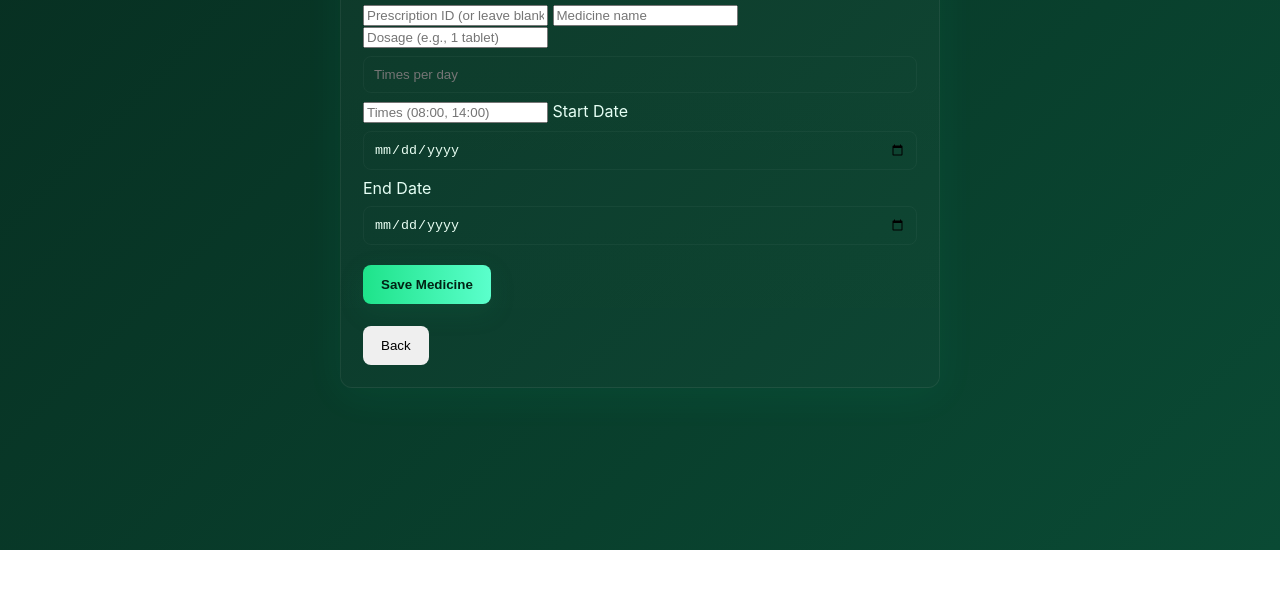
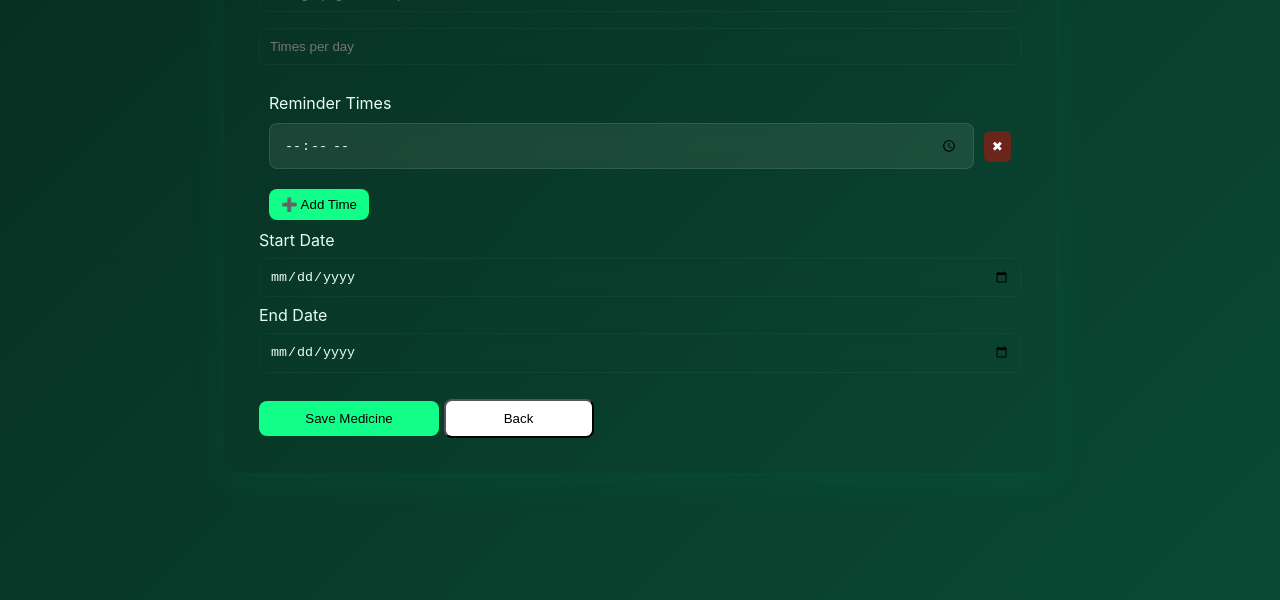
Before and after one commit to Heervita/Medical-Prescription-and-Reminder-App, a plain HTML site: page frontend/add_medicine.html in a window 1280 px wide. Shown: the part 250-850 px from the top of the page. Before the commit the page ends 800 px from the top, so only its background shows below. Drawn offline with Linux system fonts and the light colour scheme.

Commit message:
new_updated_frontend

```diff
--- a/frontend/add_medicine.html
+++ b/frontend/add_medicine.html
@@ -1,29 +1,101 @@
 <!DOCTYPE html>
-<html>
+<html lang="en">
 <head>
-  <meta charset="utf-8" />
+  <meta charset="UTF-8">
   <title>Add Medicine · MedGlow</title>
-  <link rel="stylesheet" href="style.css" />
+  <link rel="stylesheet" href="style.css">
 </head>
-<body class="neo-bg">
-  <div class="panel-shell">
-    <div class="panel glow-card">
-      <h2>Add Medicine</h2>
-      <input id="prescription_id" placeholder="Prescription ID (or leave blank)">
-      <input id="name" placeholder="Medicine name">
-      <input id="dosage" placeholder="Dosage (e.g., 1 tablet)">
-      <input id="frequency" type="number" placeholder="Times per day">
-      <input id="times" placeholder="Times (08:00, 14:00)">
+
+<body class="neo-bg fade-in">
+
+<div class="form-wrapper">
+  <div class="glow-card large">
+
+    <h2 class="title">Add Medicine 💊</h2>
+
+    <div class="form-grid">
+
+      <input type="text" id="prescription_id" placeholder="Prescription ID (or leave blank)" class="input">
+      <input type="text" id="name" placeholder="Medicine Name" class="input">
+      <input type="text" id="dosage" placeholder="Dosage (e.g., 1 tablet)" class="input">
+
+      <input type="number" id="frequency" placeholder="Times per day" class="input">
+
+      <!-- TIME PICKERS -->
+      <div class="time-box">
+        <label>Reminder Times</label>
+
+        <div id="timeContainer"></div>
+
+        <button type="button" class="add-btn" onclick="addTimePicker()">
+          ➕ Add Time
+        </button>
+      </div>
+
       <label>Start Date</label>
-      <input id="start_date" type="date">
+      <input type="date" id="start_date" class="input">
+
       <label>End Date</label>
-      <input id="end_date" type="date">
-      <button class="btn primary" onclick="addMedicine()">Save Medicine</button>
-      <div id="message" class="msg"></div>
-      <button class="btn" onclick="goTo('dashboard.html')">Back</button>
+      <input type="date" id="end_date" class="input">
+
     </div>
+
+    <div id="message" class="message"></div>
+
+    <button class="save-btn" onclick="saveMed()">Save Medicine</button>
+
+    <button class="back-btn" onclick="goTo('dashboard.html')">Back</button>
   </div>
+</div>
 
-  <script src="script.js"></script>
+<script src="script.js"></script>
+
+<script>
+  function addTimePicker() {
+      const container = document.getElementById("timeContainer");
+      const div = document.createElement("div");
+      div.className = "time-row";
+
+      div.innerHTML = `
+          <input type="time" class="timeInput input" required>
+          <button class="remove-btn" onclick="this.parentElement.remove()">✖</button>
+      `;
+
+      container.appendChild(div);
+  }
+
+  function saveMed() {
+      const token = localStorage.getItem("token");
+      if (!token) return alert("Login again!");
+
+      let times = [];
+      document.querySelectorAll(".timeInput").forEach(t => times.push(t.value));
+
+      fetch(`${BASE_URL}/medicine/`, {
+          method: "POST",
+          headers: {
+              "Content-Type": "application/json",
+              "Authorization": `Bearer ${token}`
+          },
+          body: JSON.stringify({
+              prescription_id: document.getElementById("prescription_id").value,
+              name: document.getElementById("name").value,
+              dosage: document.getElementById("dosage").value,
+              frequency: parseInt(document.getElementById("frequency").value),
+              times: times,
+              start_date: document.getElementById("start_date").value,
+              end_date: document.getElementById("end_date").value
+          })
+      })
+      .then(r => r.json())
+      .then(d => {
+          document.getElementById("message").innerText = "Medicine Saved!";
+      });
+  }
+
+  // ADD ONE TIME PICKER BY DEFAULT
+  addTimePicker();
+</script>
+
 </body>
 </html>
--- a/frontend/style.css
+++ b/frontend/style.css
@@ -104,3 +104,75 @@ input[type="date"], input[type="number"], input[type="text"]{width:100%;padding:
   background: rgba(255,255,255,0.03);
   transition: 0.2s;
 }
+
+.form-wrapper {
+    width: 100%;
+    display: flex;
+    justify-content: center;
+    margin-top: 50px;
+}
+
+.glow-card.large {
+    width: 65%;
+    padding: 35px;
+    margin-bottom: 60px;
+}
+
+.input {
+    width: 100%;
+    padding: 12px 14px;
+    margin: 10px 0;
+    border-radius: 8px;
+    background: rgba(255,255,255,0.08);
+    border: 1px solid rgba(255,255,255,0.1);
+    color: #eafff4;
+    backdrop-filter: blur(5px);
+}
+
+.time-box {
+    margin-top: 10px;
+    padding: 10px;
+}
+
+.time-row {
+    display: flex;
+    align-items: center;
+    gap: 10px;
+}
+
+.remove-btn {
+    background: rgba(255, 0, 0, 0.4);
+    border: none;
+    color: white;
+    padding: 8px;
+    border-radius: 6px;
+    cursor: pointer;
+}
+
+.add-btn {
+    margin-top: 10px;
+    background: #11ff88;
+    padding: 8px 12px;
+    border-radius: 8px;
+    color: black;
+    border: none;
+    cursor: pointer;
+}
+
+.save-btn {
+    background: #11ff88;
+    padding: 10px 18px;
+    width: 180px;
+    border: none;
+    border-radius: 8px;
+    margin-top: 20px;
+}
+
+.back-btn {
+    background: #fff;
+    color: #000;
+    padding: 10px 18px;
+    width: 150px;
+    border-radius: 8px;
+    margin-top: 10px;
+}
```
Also changed, not shown: frontend/add_prescription.html (+24 -15 lines).
